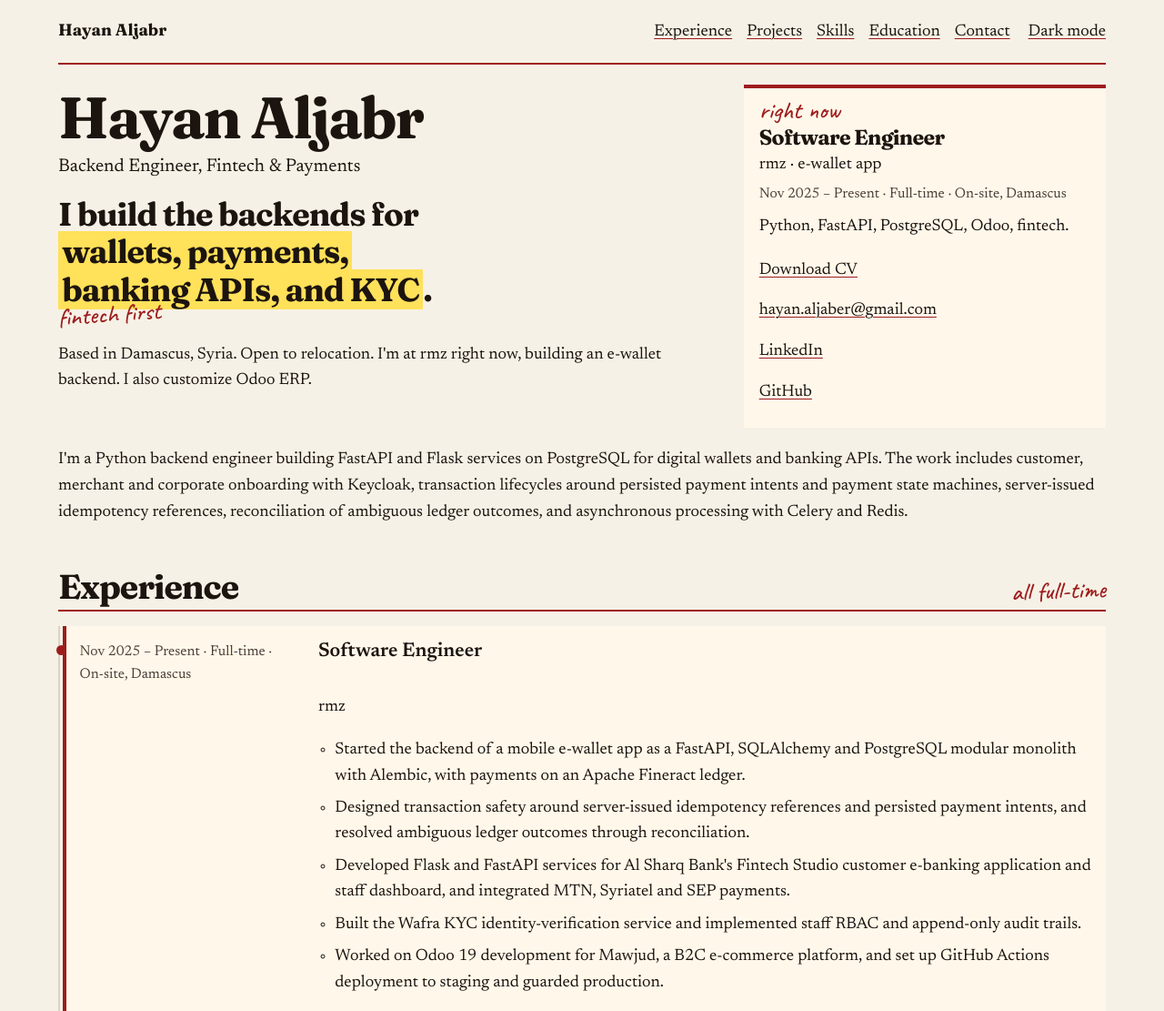
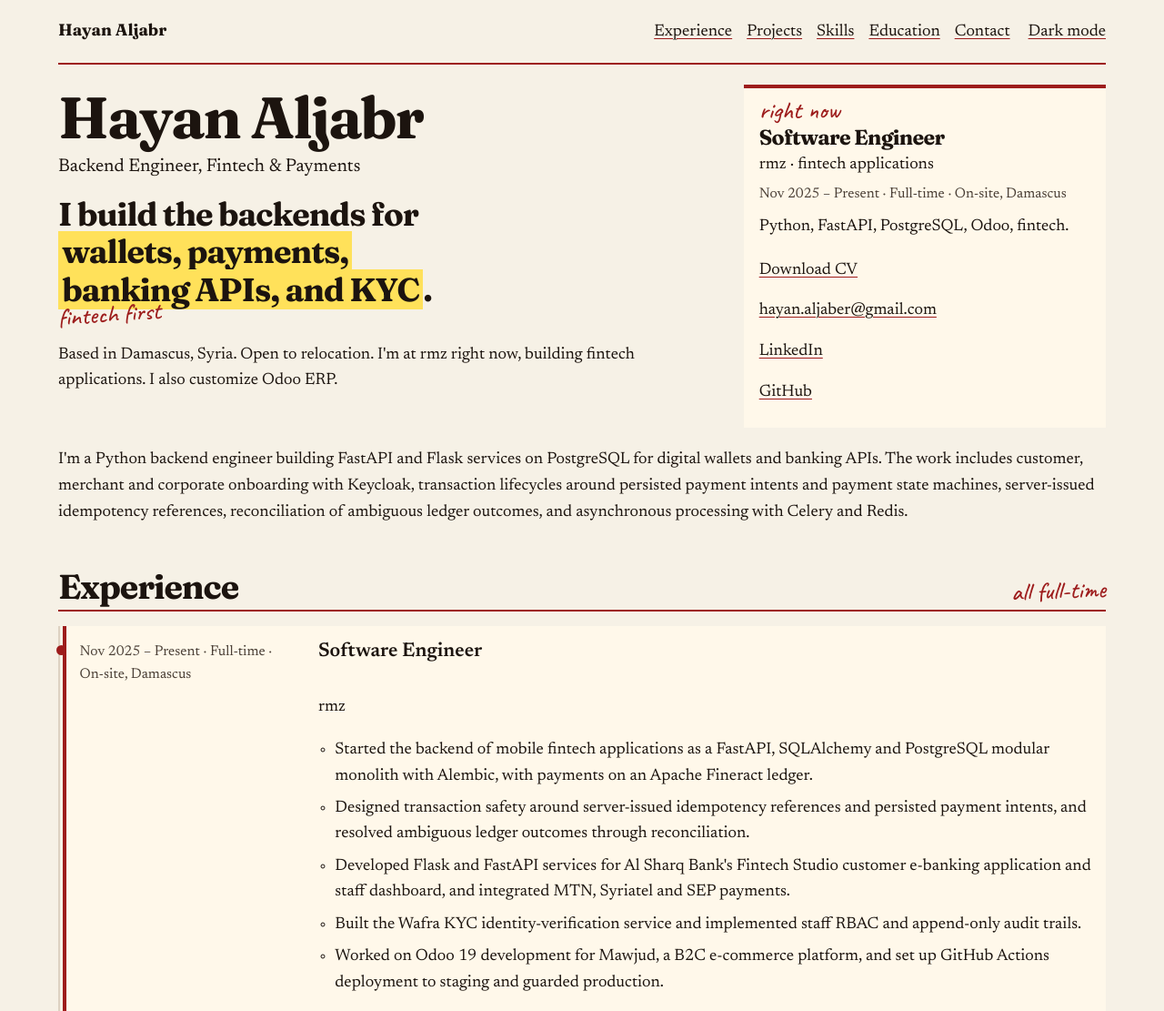
Before and after one commit to hayan-gh/hayan-gh.github.io, a plain HTML site: page index.html in a window 1280 px wide. Shown: the top 1111 px of the page at 91% size. Drawn offline with Linux system fonts and the light colour scheme.

Commit message:
Wording: fintech applications instead of e-wallet app (#5)
Reword the hero and the rmz role so those sentences stay natural, and leave the CV and Wafra Pay as they are.

Co-authored-by: Cursor Agent <cursoragent@cursor.com>
Co-authored-by: Hayan Aljabr <hayan-gh@users.noreply.github.com>

```diff
--- a/index.html
+++ b/index.html
@@ -90,13 +90,13 @@
             <p class="scribble">fintech first</p>
             <p>
               Based in Damascus, Syria. Open to relocation. I'm at rmz right now, building
-              an e-wallet backend. I also customize Odoo ERP.
+              fintech applications. I also customize Odoo ERP.
             </p>
           </div>
           <aside class="now-card" aria-label="Currently">
             <p class="scribble">right now</p>
             <p class="now-role">Software Engineer</p>
-            <p class="now-org">rmz · e-wallet app</p>
+            <p class="now-org">rmz · fintech applications</p>
             <p class="meta">Nov 2025 – Present · Full-time · On-site, Damascus</p>
             <p>Python, FastAPI, PostgreSQL, Odoo, fintech.</p>
             <p class="links">
@@ -128,7 +128,7 @@
               <p class="org">rmz</p>
               <ul>
                 <li>
-                  Started the backend of a mobile e-wallet app as a FastAPI, SQLAlchemy and
+                  Started the backend of mobile fintech applications as a FastAPI, SQLAlchemy and
                   PostgreSQL modular monolith with Alembic, with payments on an Apache Fineract
                   ledger.
                 </li>
```
